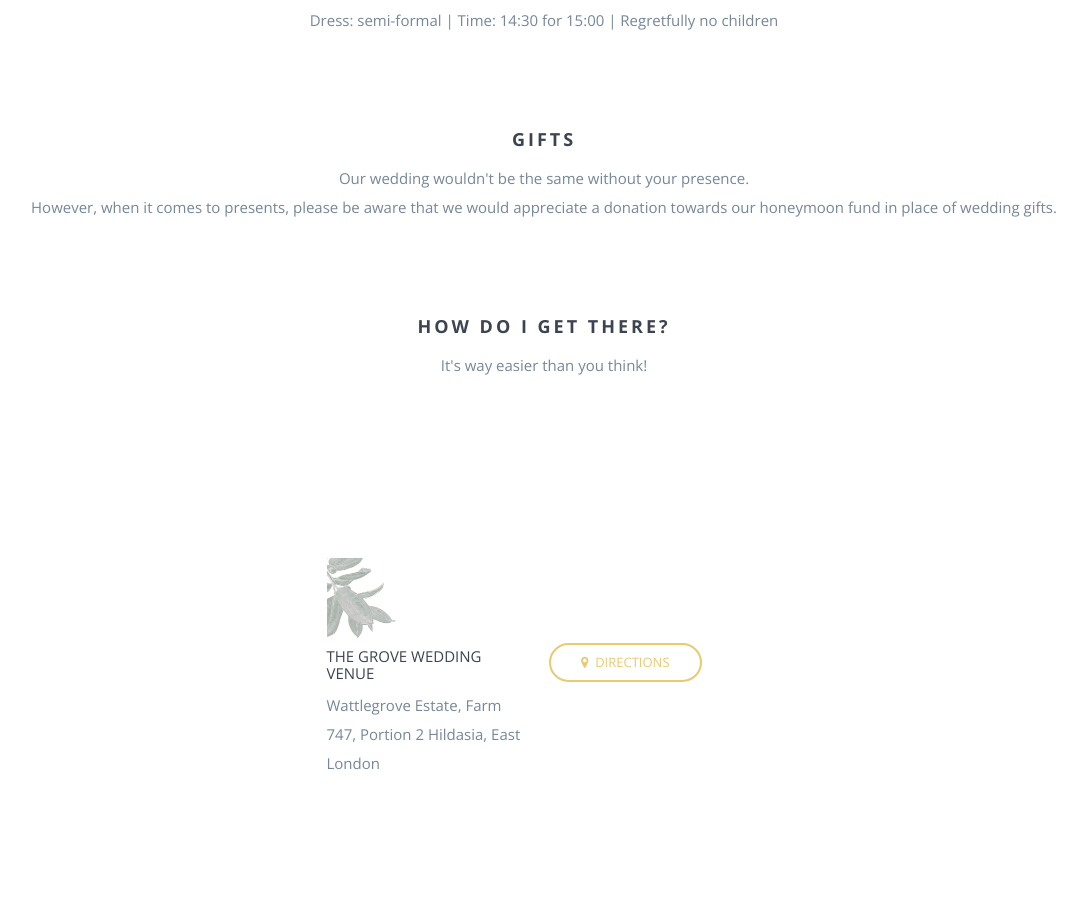
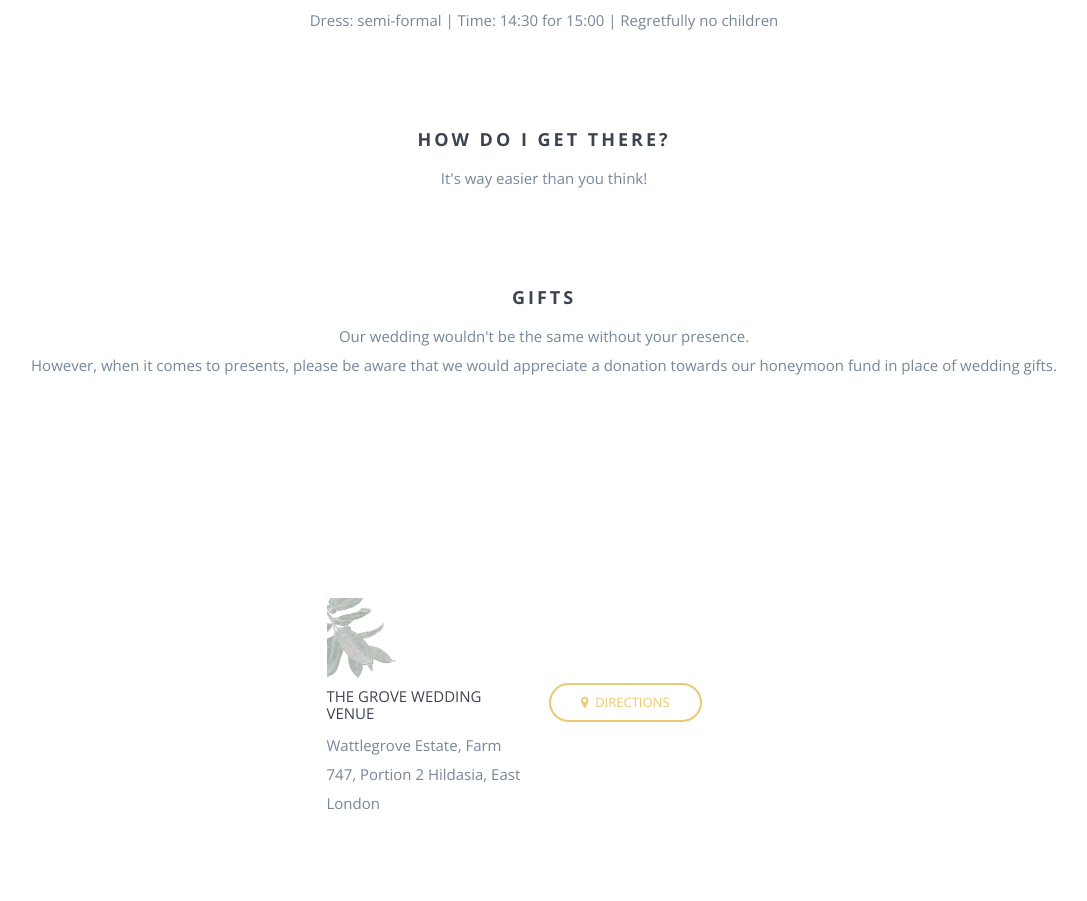
Before and after one commit to bluey86/NicTrish2022, a website: page index.html in a window 1280 px wide. Shown: the part 2220-3121 px from the top of the page, without its empty margins (96-1183 px from the left). Drawn offline with nearby package versions, Linux system fonts and the light colour scheme; a script that the page names is missing; files whose address does not match are found by name.

Commit message:
Revert "Update index.html"
This reverts commit 1877562f4a2588c8fa1b61f0ec17e52e2275d485.

```diff
--- a/index.html
+++ b/index.html
@@ -356,12 +356,15 @@
     <div class="text-center">
         <h3>Details</h3>
         <p>Dress: semi-formal  |  Time: 14:30 for 15:00 |  Regretfully no children</p><br><br>
-        <h3>Gifts</h3>
-        <p>Our wedding wouldn't be the same without your presence. <br> However, when it comes to presents, please be aware that we would appreciate a donation towards our honeymoon fund in place of wedding gifts.</p><br><br>
         <h3>How do I get there?</h3>
         <p>It's way easier than you think!</p>
     </div>
+<section id="map" class="section-padding">
+    <div class="text-center">
+        <h3>Gifts</h3>
+        <p>Our wedding wouldn't be the same without your presence. <br> However, when it comes to presents, please be aware that we would appreciate a donation towards our honeymoon fund in place of wedding gifts.</p><br><br>
 
+    </div>
 
 
     <div id="map-canvas"></div>
```
